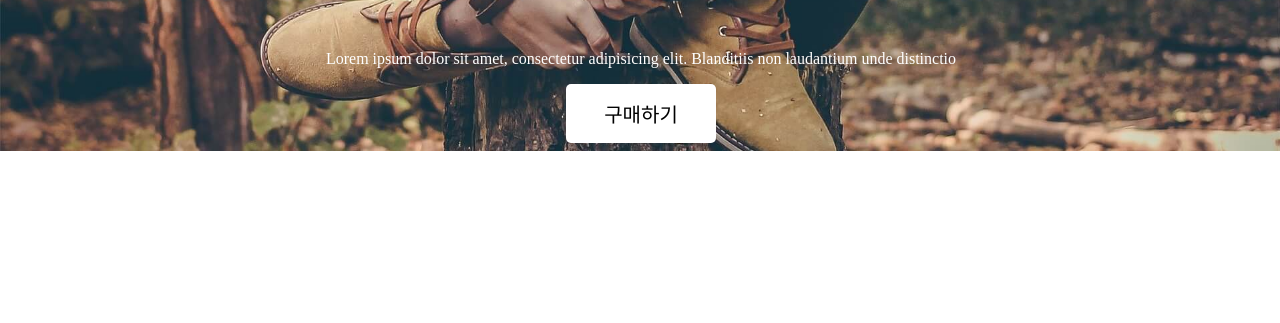
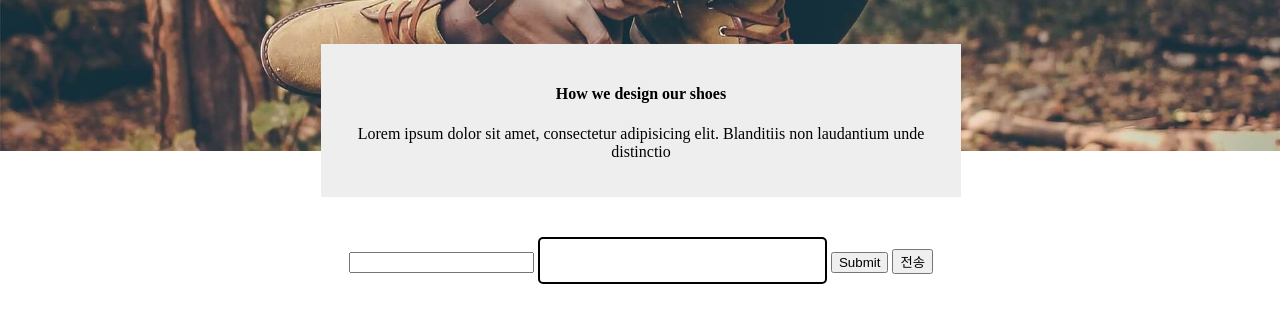
Before and after one commit to shlee1027/codingapple-html-css-prc, a plain HTML site: page layout2.html in a window 1280 px wide. Shown: the part 351-674 px from the top of the page. Drawn offline with Linux system fonts and the light colour scheme.

Commit message:
form, input 속성 공부함

```diff
--- a/css/main.css
+++ b/css/main.css
@@ -133,3 +133,22 @@
   margin: auto;
   width: 150px;
 }
+
+.explain-box {
+  width: 80%;
+  max-width: 600px;
+  margin: auto;
+  padding: 20px;
+  text-align: center;
+  background-color: #eee;
+  position: relative;
+  top: -40px;
+  color: black;
+}
+
+input[type="email"] {
+  padding: 10px;
+  font-size: 20px;
+  border: 2px solid black;
+  border-radius: 5px;
+}
--- a/layout2.html
+++ b/layout2.html
@@ -13,6 +13,21 @@
         laudantium unde distinctio
       </p>
       <button class="main-button">구매하기</button>
+
+      <div class="explain-box">
+        <h4>How we design our shoes</h4>
+        <p>
+          Lorem ipsum dolor sit amet, consectetur adipisicing elit. Blanditiis
+          non laudantium unde distinctio
+        </p>
+      </div>
+
+      <form>
+        <input type="text" class="text-input" />
+        <input type="email" />
+        <input type="submit" />
+        <button type="submit">전송</button>
+      </form>
     </div>
   </body>
 </html>
```
